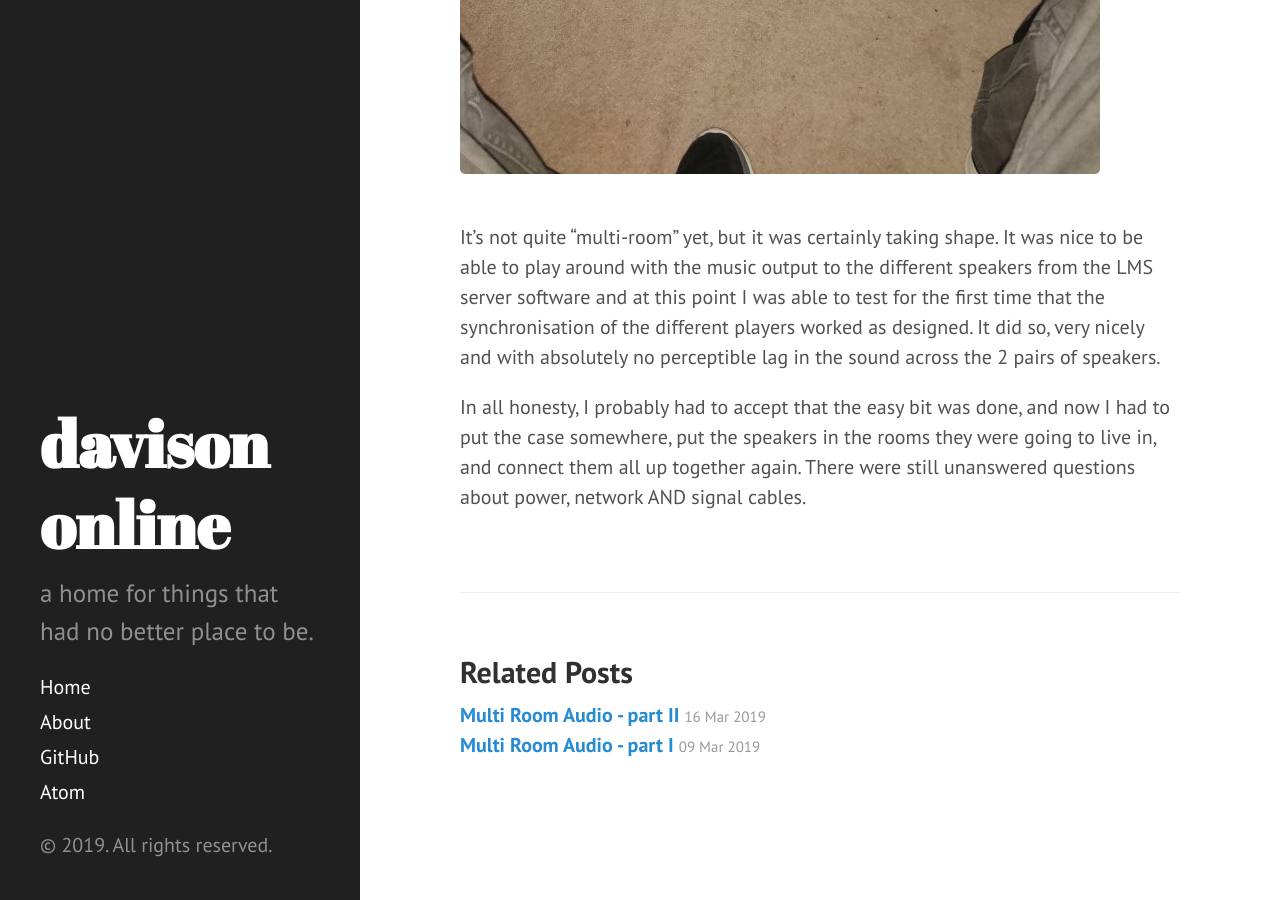
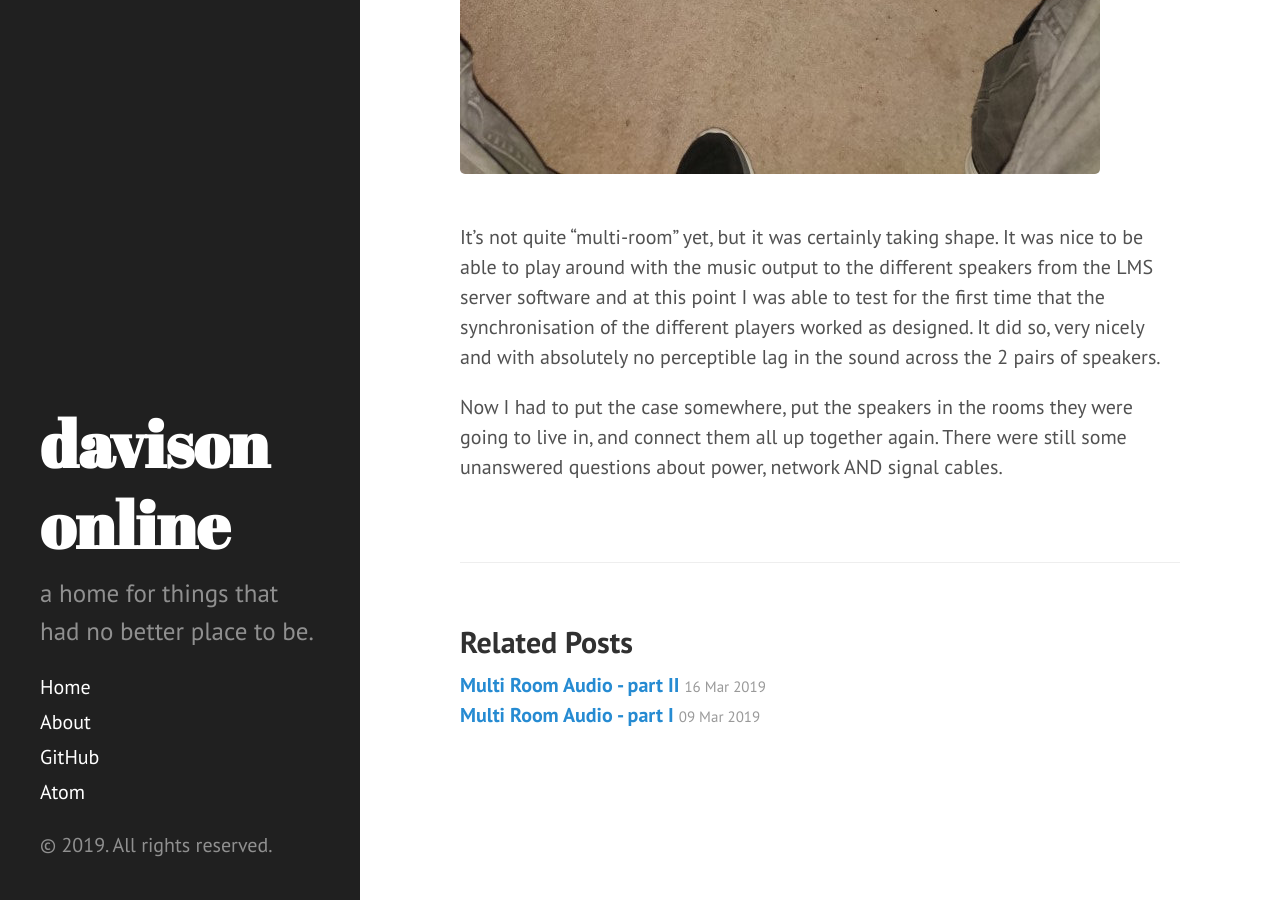
Before and after one commit to davison/davison.github.io, a Jekyll site: the page built from _posts/2019-03-23-multi-room-audio-III.md, in a window 1280 px wide and 900 px high, scrolled down 8915 px. Built offline with Jekyll 4.4.1, drawn with Linux system fonts in a browser that asks for light colours; Markdown is read by kramdown in place of the engine named in the settings.

Commit message:
amended content

```diff
--- a/_posts/2019-03-23-multi-room-audio-III.md
+++ b/_posts/2019-03-23-multi-room-audio-III.md
@@ -38,4 +38,4 @@ Everything so far working. Pis have network (albeit with a cable coming out of t
 
 It's not quite "multi-room" yet, but it was certainly taking shape. It was nice to be able to play around with the music output to the different speakers from the LMS server software and at this point I was able to test for the first time that the synchronisation of the different players worked as designed. It did so, very nicely and with absolutely no perceptible lag in the sound across the 2 pairs of speakers.
 
-In all honesty, I probably had to accept that the easy bit was done, and now I had to put the case somewhere, put the speakers in the rooms they were going to live in, and connect them all up together again. There were still unanswered questions about power, network AND signal cables.
+Now I had to put the case somewhere, put the speakers in the rooms they were going to live in, and connect them all up together again. There were still some unanswered questions about power, network AND signal cables.
```
